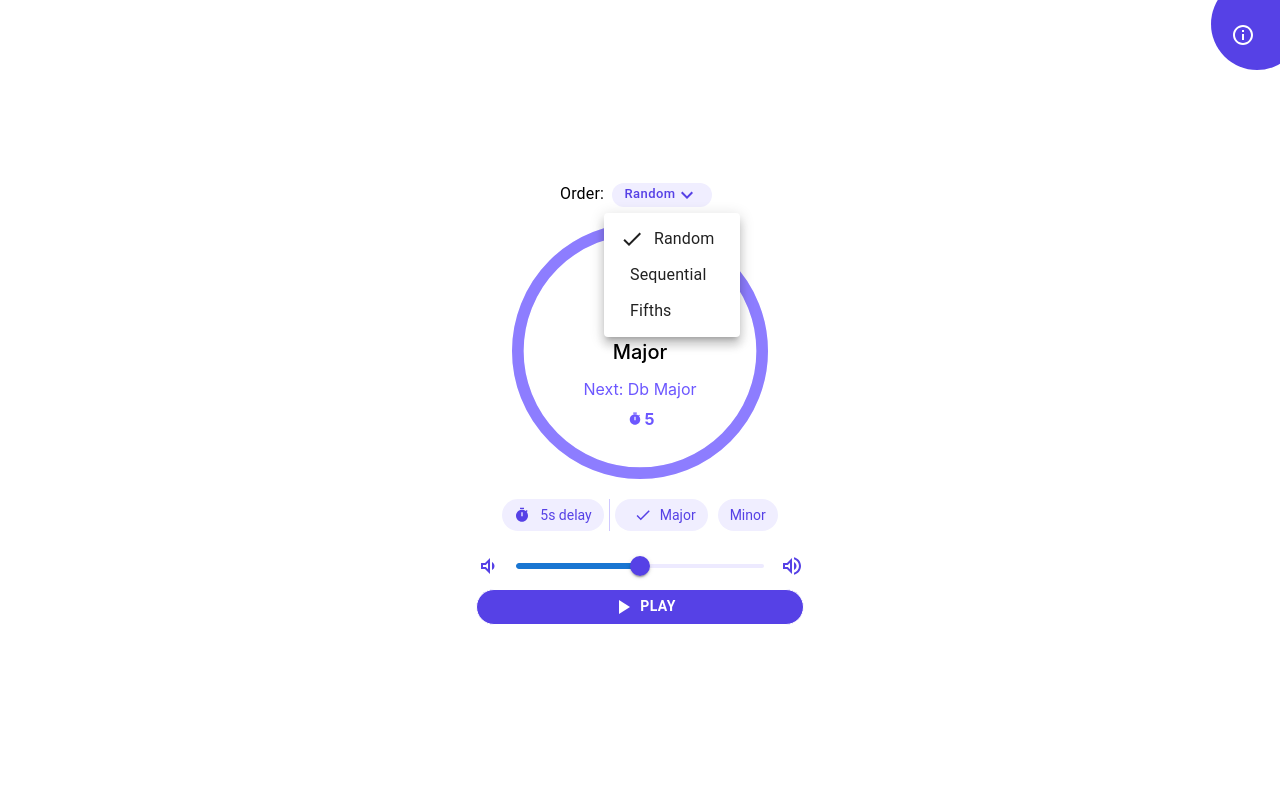
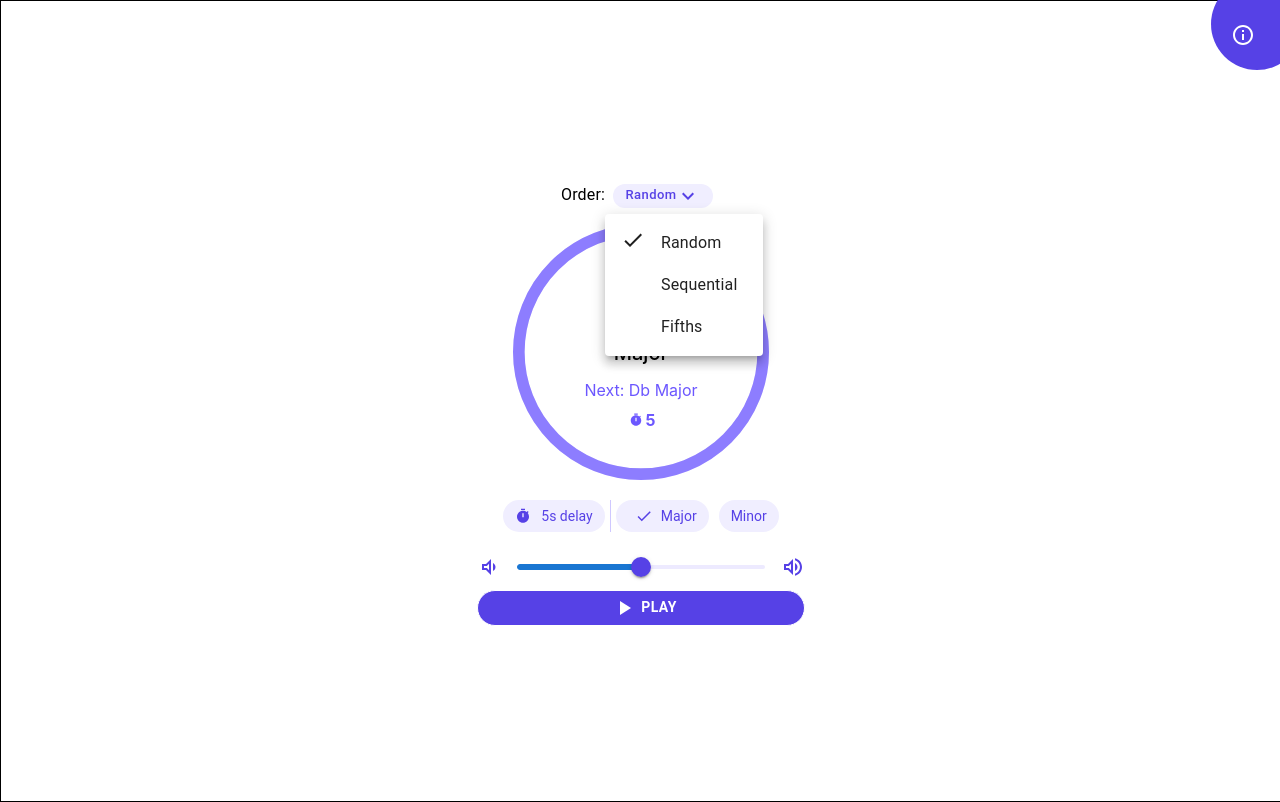
Before and after one commit to luketurnerdev/randomkeygenerator, a React (Create React App) app: page / in a window 1280 px wide. Both pictures are taken after a click on the button "Random". Shown: the top 802 px of the page. Built offline with nearby package versions, Linux system fonts and the light colour scheme; no server answers.

Commit message:
fix menu styling on popup state (changeorderdisplay)

```diff
--- a/src/Components/Randomizer/ChangeOrderDisplay/index.js
+++ b/src/Components/Randomizer/ChangeOrderDisplay/index.js
@@ -23,6 +23,10 @@ const ChangeOrderDisplay = props => {
 
 
     const styles = {
+      tick: {
+        width: '30px',
+        height: '30px'
+      },
       buttonSelected: {
         textTransform: 'none',
         backgroundColor: 'green'
@@ -87,9 +91,9 @@ const ChangeOrderDisplay = props => {
         <Button
           style={styles.menuButton}
           id="basic-button"
-          aria-controls="basic-menu"
+          // aria-controls="basic-menu"
           aria-haspopup="true"
-          aria-expanded={menuOpen ? 'true' : undefined}
+          // aria-expanded={menuOpen ? 'true' : undefined}
           onClick={handleClick}
         >
           <MyChip />
@@ -101,14 +105,17 @@ const ChangeOrderDisplay = props => {
           anchorEl={anchorEl}
           open={menuOpen}
           onClose={handleClose}
-          MenuListProps={{
-            'aria-labelledby': 'basic-button',
-          }}
+          // MenuListProps={{
+          //   'aria-labelledby': 'basic-button',
+          // }}
       >
           <MenuItem style={styles.menuItem}
             onClick={() => handleMenuClick("Random")}
           >
+          <div style={styles.tick}>
             {keyOrder === "Random" && <DoneIcon />}
+          </div>
+
            <div style={styles.menuText}>
                 Random
           </div>
@@ -118,7 +125,11 @@ const ChangeOrderDisplay = props => {
           <MenuItem style={styles.menuItem}
             onClick={() => handleMenuClick("Sequential")}
           >
+
+          <div style={styles.tick}>
             {keyOrder === "Sequential" && <DoneIcon />}
+          </div>
+
           <div style={styles.menuText}>
             Sequential
           </div>
@@ -128,7 +139,11 @@ const ChangeOrderDisplay = props => {
           <MenuItem style={styles.menuItem}
             onClick={() => handleMenuClick("Fifths")}
           >
+
+          <div style={styles.tick}>
             {keyOrder === "Fifths" && <DoneIcon />}
+          </div>
+
           <div style={styles.menuText}>
                 Fifths
           </div>
--- a/src/Components/Randomizer/styles.js
+++ b/src/Components/Randomizer/styles.js
@@ -1,10 +1,12 @@
 const styles = {
   mainContainer: {
+    border: '1px solid black',
       display: 'flex',
       flexDirection: 'column',
       alignItems: 'center',
       height: '100vh',
-      justifyContent: 'center'
+      width: '100vw',
+      justifyContent: 'center',
     },
     infoBox: {
       display: 'flex'
```
Lines whose indentation alone changed are shown as unchanged.
